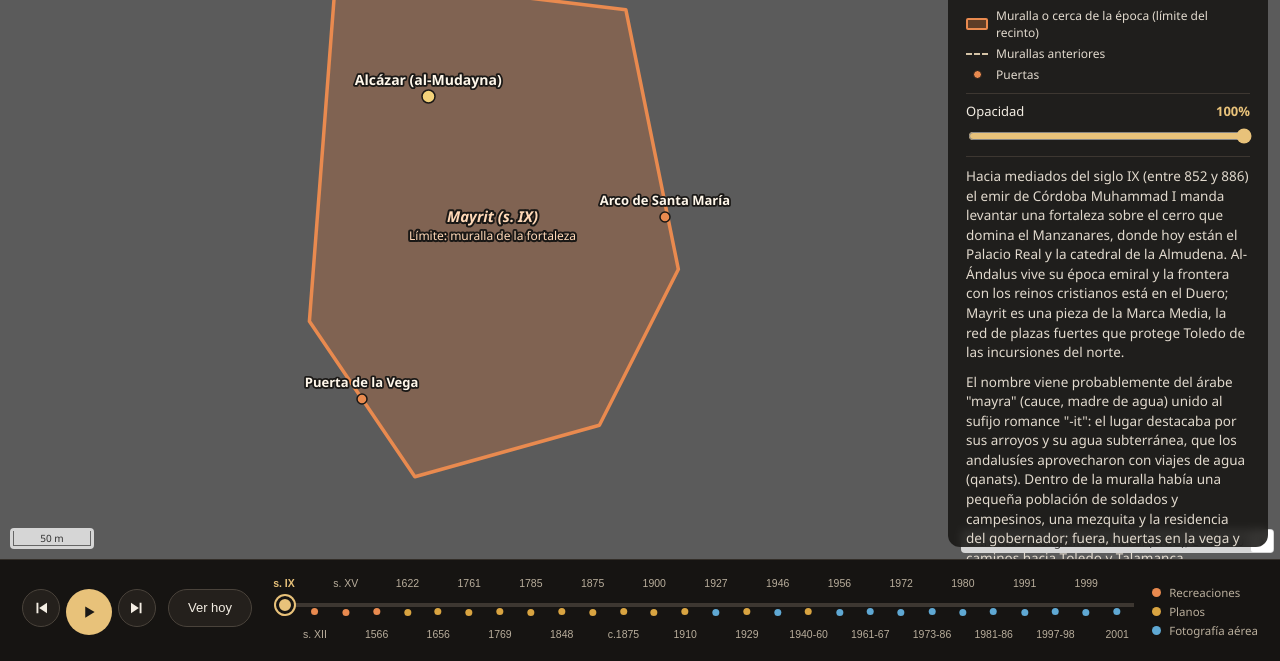
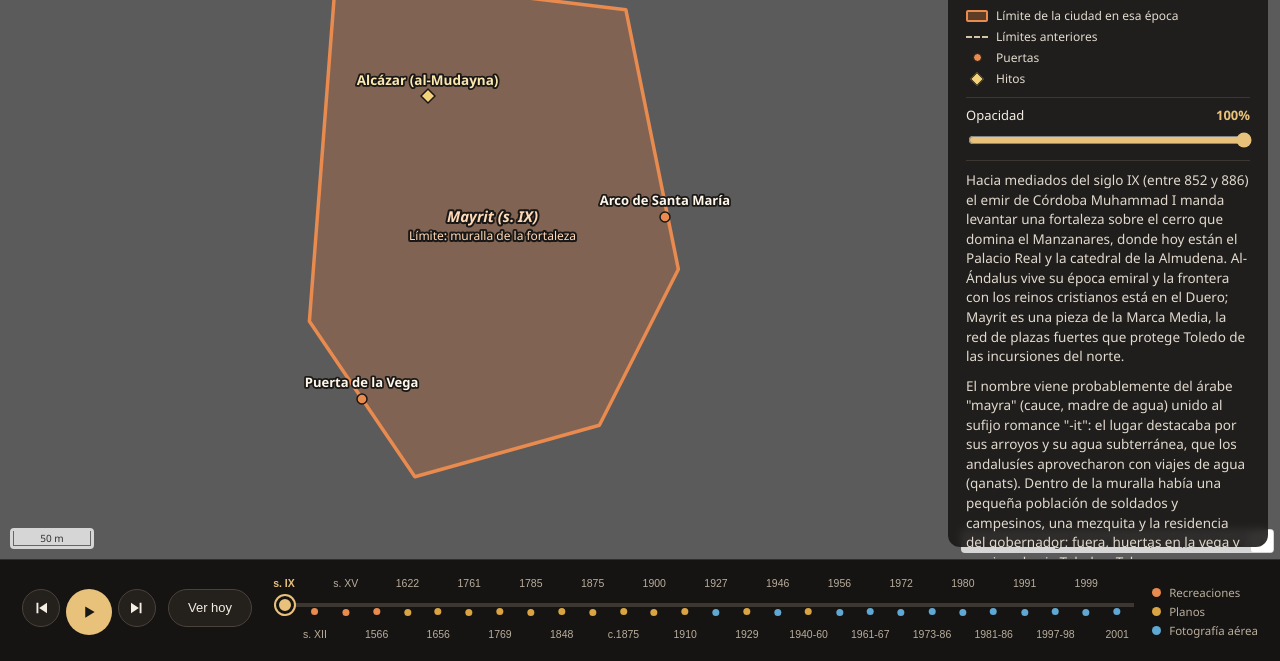
Before and after one commit to joverig/visorgis-madrid, a plain HTML site: page www/index.html in a window 1280 px wide. Shown: the part 137-798 px from the top of the page. Drawn offline with Linux system fonts and the light colour scheme.

Commit message:
Límites, puertas e hitos con fecha sobre todos los años (cerca de 1625, Ensanche, término municipal provisional)
Co-Authored-By: Claude Opus 5.5 <noreply@anthropic.com>
Claude-Session: https://claude.ai/code/session_016KekqghLVxS4nY8bKeBScj

```diff
--- a/www/css/visor.css
+++ b/www/css/visor.css
@@ -216,3 +216,4 @@ html, body { height: 100%; height: 100dvh; }
 @media (max-width: 760px), (max-height: 500px) {
   .leyenda-rec { display: flex; flex-wrap: wrap; column-gap: 14px; row-gap: 4px; margin-top: 8px; font-size: 12.5px; }
 }
+.leyenda-rec .l-hito { width: 10px; height: 10px; margin: 0 6px; background: #f3d27a; border: 1.5px solid #1a1816; transform: rotate(45deg); }
--- a/www/index.html
+++ b/www/index.html
@@ -17,7 +17,7 @@
       document.write('<script src="https://cdn.jsdelivr.net/npm/ol@10.5.0/dist/ol.js"><\/script>');
     }
   </script>
-  <link rel="stylesheet" href="css/visor.css?v=202611230237">
+  <link rel="stylesheet" href="css/visor.css?v=202611230825">
 </head>
 <body>
   <div id="mapa"></div>
@@ -38,9 +38,10 @@
         <h2 id="titulo"></h2>
       </div>
       <div id="leyenda-rec" class="leyenda-rec" hidden>
-        <span><i class="l-actual"></i>Muralla o cerca de la época (límite del recinto)</span>
-        <span><i class="l-anterior"></i>Murallas anteriores</span>
+        <span><i class="l-actual"></i>Límite de la ciudad en esa época</span>
+        <span><i class="l-anterior"></i>Límites anteriores</span>
         <span><i class="l-puerta"></i>Puertas</span>
+        <span><i class="l-hito"></i>Hitos</span>
       </div>
       <div class="opacidad">
         <label for="opacidad">Opacidad <b id="opacidad-valor">100%</b></label>
@@ -50,6 +51,7 @@
       <button id="expandir" class="expandir" aria-expanded="false">Leer más</button>
       <p id="fuente" class="fuente"></p>
       <div class="opciones">
+        <label><input type="checkbox" id="chk-perimetros" checked> Límites, puertas e hitos</label>
         <label><input type="checkbox" id="chk-calles"> Calles y nombres actuales</label>
       </div>
       <p class="ayuda">← → cambiar de año · espacio reproducir · H comparar con hoy</p>
@@ -78,7 +80,7 @@
     </div>
   </footer>
 
-  <script src="js/capas.js?v=202611230237"></script>
-  <script src="js/visor.js?v=202611230237"></script>
+  <script src="js/capas.js?v=202611230825"></script>
+  <script src="js/visor.js?v=202611230825"></script>
 </body>
 </html>
--- a/www/js/capas.js
+++ b/www/js/capas.js
@@ -31,11 +31,11 @@
   });
 
   // Recreaciones de elaboración propia (vector) para antes del primer plano conservado (1622)
-  const RECINTOS = 'datos_propios/recintos_madrid.geojson?v=202611230237';
+  const RECINTOS = 'datos_propios/recintos_madrid.geojson?v=202611230825';
   const ATR_REC = 'Recreación aproximada de elaboración propia a partir de bibliografía (Gea Ortigas, Malalana, Comunidad de Madrid). Trazado orientativo, no arqueológico.';
-  const recreacion = (id, anio, etiqueta, titulo, fase, descripcion) => ({
+  const recreacion = (id, anio, etiqueta, titulo, fase, descripcion) => ({ // fase: solo orden
     id, anio, etiqueta, titulo, tipo: 'recreacion', descripcion,
-    fuente: { type: 'geojson', url: RECINTOS, fase },
+    fuente: { type: 'vacia' }, // lo dibuja la capa de perímetros (VISOR_CONFIG.perimetros)
     atribucion: ATR_REC,
   });
 
@@ -167,6 +167,7 @@
     zoom: 15,
     minZoom: 9,
     maxZoom: 20,
+    perimetros: RECINTOS, // perímetros, puertas e hitos con fecha, sobre todos los años
     transicionSeg: 1.4, // duración del fundido entre dos años al reproducir
     pausaSeg: 1.8,      // tiempo que se queda en cada año al reproducir
     textosCM,
--- a/www/js/visor.js
+++ b/www/js/visor.js
@@ -4,9 +4,9 @@
 
   const C = window.VISOR_CONFIG;
   const $ = (s) => document.querySelector(s);
-  const estado = { v: 0, idxMostrado: -1, reproduciendo: false, verHoy: false };
+  const estado = { v: 0, idxMostrado: -1, reproduciendo: false, verHoy: false, anio: 0, tipo: '' };
   let capas = [];
-  let map, view, capaFondo, capaCalles, grupoHistorico;
+  let map, view, capaFondo, capaCalles, grupoHistorico, capaPerimetros;
 
   /* ---------- Fuentes ---------- */
   function crearSource(c) {
@@ -30,9 +30,12 @@
     throw new Error('Tipo de fuente no soportado: ' + f.type);
   }
 
-  /* ---------- Recreaciones vectoriales (antes de 1622) ---------- */
-  // Un único origen GeoJSON compartido; cada paso dibuja su fase rellena,
-  // las fases anteriores en discontinuo y las puertas hasta esa fase.
+  /* ---------- Perímetros, puertas e hitos (capa vectorial sobre todos los años) ---------- */
+  // Cada elemento lleva `desde` (y opcionalmente `hasta`). Para el año que se está viendo:
+  //   - el último perímetro vigente se dibuja en continuo (relleno solo en las recreaciones)
+  //   - los perímetros anteriores, en discontinuo
+  //   - las puertas de ese perímetro, con nombre; las de perímetros anteriores, solo el punto
+  //   - los hitos ya construidos, con nombre
   const fuentesGeojson = {};
   function fuenteGeojson(url) {
     if (!fuentesGeojson[url]) {
@@ -40,23 +43,32 @@
     }
     return fuentesGeojson[url];
   }
-  function estiloRecreacion(fase) {
+  const existe = (f, anio) => f.get('desde') <= anio && !(f.get('hasta') && anio >= f.get('hasta'));
+  function perimetroVigente(src, anio) {
+    let v = -Infinity;
+    src.getFeatures().forEach((f) => {
+      if (f.get('tipo') === 'recinto' && f.get('desde') <= anio && f.get('desde') > v) v = f.get('desde');
+    });
+    return v;
+  }
+  function estiloPerimetros(src) {
     const S = ol.style;
-    const ZOOM_ETIQUETAS = 13.5; // a partir de aquí se rotulan puertas y recintos
+    const ZOOM_ETIQUETAS = 13.5; // a partir de aquí se rotulan puertas, hitos y recintos
     const fuente = (peso, px) => peso + ' ' + px + 'px "Segoe UI", system-ui, sans-serif';
     const halo = new S.Stroke({ color: '#1a1816', width: 3.5 });
-    const actual = new S.Style({
-      fill: new S.Fill({ color: 'rgba(214, 120, 64, 0.30)' }),
-      stroke: new S.Stroke({ color: '#e98a4f', width: 3.5 }),
-    });
+    const trazo = new S.Stroke({ color: '#e98a4f', width: 3.5 });
+    const actualRelleno = new S.Style({ fill: new S.Fill({ color: 'rgba(214, 120, 64, 0.30)' }), stroke: trazo });
+    const actualLinea = new S.Style({ stroke: trazo });
     const anterior = new S.Style({
       stroke: new S.Stroke({ color: 'rgba(245, 225, 190, 0.85)', width: 2, lineDash: [7, 6] }),
     });
-    // Nombre del recinto de la época, en el interior del polígono
-    const rotuloRecinto = (nombre, limite) => new S.Style({
+    const rotulos = {};
+    const rotuloRecinto = (nombre, limite) => {
+      if (!rotulos[nombre]) {
+        rotulos[nombre] = new S.Style({
           geometry: (f) => f.getGeometry().getInteriorPoint(),
           text: new S.Text({
-        // OL admite texto enriquecido: [texto, fuente, texto, fuente...]
+            // texto enriquecido de OL: [texto, fuente, texto, fuente...]
             text: [nombre, fuente('italic 600', 15), '\n', '', 'Límite: ' + limite, fuente('400', 12)],
             fill: new S.Fill({ color: '#ffd9b8' }), textAlign: 'center',
             stroke: new S.Stroke({ color: '#1a1816', width: 4 }), overflow: true,
@@ -64,38 +76,48 @@
           }),
           zIndex: 5,
         });
+      }
+      return rotulos[nombre];
+    };
     const cache = {};
-    const punto = (nombre, hito, propia, conTexto) => {
-      const k = [nombre, hito, propia, conTexto].join('|');
+    const punto = (nombre, clase, conTexto) => {
+      const k = [nombre, clase, conTexto].join('|');
       if (!cache[k]) {
+        const hito = clase === 'hito', propia = clase === 'propia';
         cache[k] = new S.Style({
-          image: new S.Circle({ radius: hito ? 6.5 : propia ? 5 : 4,
-            fill: new S.Fill({ color: hito ? '#f3d27a' : propia ? '#e98a4f' : '#c9b79a' }),
+          image: hito
+            ? new S.RegularShape({ points: 4, radius: 7, angle: 0, fill: new S.Fill({ color: '#f3d27a' }),
+                stroke: new S.Stroke({ color: '#1a1816', width: 1.5 }) })
+            : new S.Circle({ radius: propia ? 5 : 4,
+                fill: new S.Fill({ color: propia ? '#e98a4f' : '#c9b79a' }),
                 stroke: new S.Stroke({ color: '#1a1816', width: 1.5 }) }),
           text: conTexto ? new S.Text({
-            text: nombre, offsetY: -15,
-            font: fuente(hito || propia ? '600' : '400', hito ? 14 : propia ? 13 : 12),
-            fill: new S.Fill({ color: propia || hito ? '#fff7ea' : '#d9cdb8' }), stroke: halo,
+            text: nombre, offsetY: -15, font: fuente('600', hito ? 13.5 : 13),
+            fill: new S.Fill({ color: hito ? '#fbe7b0' : '#fff7ea' }), stroke: halo,
           }) : undefined,
-          zIndex: propia || hito ? 10 : 8,
+          zIndex: hito ? 11 : propia ? 10 : 8,
         });
       }
       return cache[k];
     };
     return (feat, res) => {
-      const f = feat.get('fase');
-      if (f > fase) return null;
+      const anio = estado.anio;
+      if (!existe(feat, anio)) return null;
+      const vigente = perimetroVigente(src, anio);
       const zoom = view ? view.getZoomForResolution(res) : 16;
       const conTexto = zoom >= ZOOM_ETIQUETAS;
-      if (feat.get('tipo') === 'recinto') {
-        if (f !== fase) return anterior;
-        return conTexto ? [actual, rotuloRecinto(feat.get('nombre'), feat.get('limite'))] : actual;
+      const tipo = feat.get('tipo');
+      if (tipo === 'recinto') {
+        if (feat.get('desde') !== vigente) return anterior;
+        const base = estado.tipo === 'recreacion' ? actualRelleno : actualLinea;
+        return conTexto ? [base, rotuloRecinto(feat.get('nombre'), feat.get('limite'))] : base;
       }
-      const hito = feat.get('tipo') === 'hito';
-      // Puertas de épocas anteriores: solo el punto, sin nombre, para no recargar el mapa
-      return punto(feat.get('nombre'), hito, f === fase, conTexto && (hito || f === fase));
+      if (tipo === 'hito') return punto(feat.get('nombre'), 'hito', conTexto);
+      const propia = feat.get('desde') === vigente;
+      return punto(feat.get('nombre'), propia ? 'propia' : 'anterior', conTexto && propia);
     };
   }
+
 
 
   /* ---------- Ortofotos históricas de la Comunidad de Madrid (opcional) ---------- */
@@ -170,11 +192,9 @@
     });
 
     capas.forEach((c, k) => {
-      if (c.fuente.type === 'geojson') {
-        c.layer = new ol.layer.Vector({
-          source: fuenteGeojson(c.fuente.url), style: estiloRecreacion(c.fuente.fase),
-          visible: false, zIndex: 10, declutter: true,
-        });
+      if (c.fuente.type === 'vacia') {
+        // Pasos de recreación: no tienen imagen propia, lo dibuja la capa de perímetros
+        c.layer = new ol.layer.Vector({ source: new ol.source.Vector(), visible: false, zIndex: 10 });
       } else {
         const src = crearSource(c);
         engancharCarga(src);
@@ -186,10 +206,15 @@
     // Todas las capas de la línea temporal en un grupo: así se ocultan de golpe con "Ver hoy"
     grupoHistorico = new ol.layer.Group({ layers: capas.map((c) => c.layer), zIndex: 10 });
 
+    const srcPerimetros = fuenteGeojson(C.perimetros);
+    capaPerimetros = new ol.layer.Vector({
+      source: srcPerimetros, style: estiloPerimetros(srcPerimetros), zIndex: 40, declutter: true,
+    });
+
     map = new ol.Map({
       target: 'mapa',
       view,
-      layers: [capaFondo, grupoHistorico, capaCalles],
+      layers: [capaFondo, grupoHistorico, capaPerimetros, capaCalles],
     });
     map.addControl(new ol.control.ScaleLine({ units: 'metric' }));
     // Atribuciones plegables en pantallas pequeñas
@@ -265,7 +290,10 @@
     const c = capas[idx];
     $('#anio').textContent = c.etiqueta;
     $('#titulo').textContent = c.titulo;
-    $('#leyenda-rec').hidden = c.tipo !== 'recreacion';
+    estado.anio = c.anio;
+    estado.tipo = c.tipo;
+    if (capaPerimetros) capaPerimetros.changed();
+    $('#leyenda-rec').hidden = !$('#chk-perimetros').checked;
     if (c.tipo === 'recreacion' && map) encuadrarRecinto(c, true);
     const d = $('#descripcion');
     d.innerHTML = '';
@@ -391,6 +419,10 @@
     $('#opacidad').addEventListener('dblclick', (e) => { e.target.value = 100; e.target.dispatchEvent(new Event('input')); });
     $('#hoy').addEventListener('click', () => { parar(); verHoy(!estado.verHoy); });
     $('#chk-calles').addEventListener('change', (e) => capaCalles.setVisible(e.target.checked));
+    $('#chk-perimetros').addEventListener('change', (e) => {
+      capaPerimetros.setVisible(e.target.checked);
+      $('#leyenda-rec').hidden = !e.target.checked;
+    });
 
     const sel = $('#favoritos');
     C.favoritos.forEach((f, k) => sel.add(new Option(f.nombre, k)));
@@ -447,10 +479,10 @@
   // Encuadra el recinto de un paso de recreación dejando libre lo que tapan panel y cabecera.
   // Con soloSiHaceFalta, no mueve el mapa si el recinto ya se ve entero.
   function encuadrarRecinto(c, soloSiHaceFalta) {
-    if (!c || c.fuente.type !== 'geojson') return;
-    const src = fuenteGeojson(c.fuente.url);
+    if (!c || c.tipo !== 'recreacion') return;
+    const src = fuenteGeojson(C.perimetros);
     const encuadrar = () => {
-      const f = src.getFeatures().find((x) => x.get('tipo') === 'recinto' && x.get('fase') === c.fuente.fase);
+      const f = src.getFeatures().find((x) => x.get('tipo') === 'recinto' && x.get('desde') === c.anio);
       if (!f) return;
       const mapa = map.getTargetElement().getBoundingClientRect();
       const panel = document.querySelector('.panel').getBoundingClientRect();
```
Also changed, not shown: README.md, www/datos_propios/recintos_madrid.geojson. Lines whose indentation alone changed are shown as unchanged.
